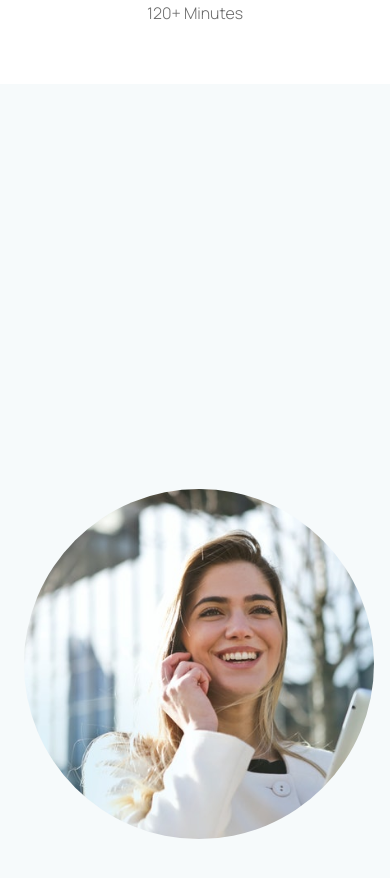
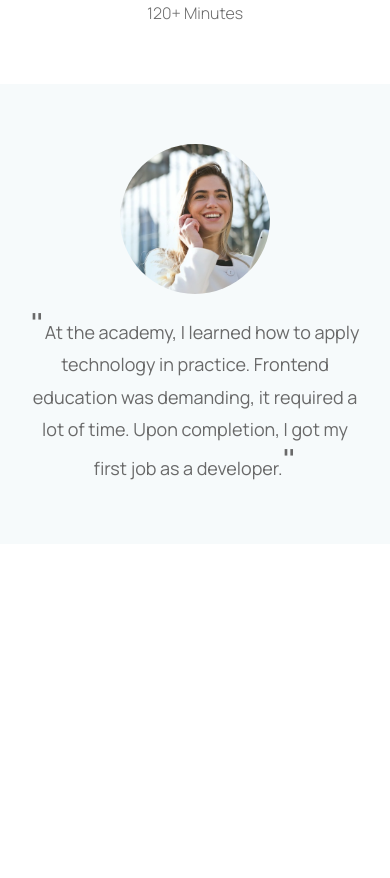
Before and after one commit to adurcevic/Speck-project, a React (Create React App) app: page / in a window 390 px wide. Shown: the part 2640-3518 px from the top of the page. After the commit the page ends 3184 px from the top, so only its background shows below. Built offline with nearby package versions, Linux system fonts and the light colour scheme.

Commit message:
Added responsive design for testimonial section

```diff
--- a/src/components/Landing/LandingStyle.js
+++ b/src/components/Landing/LandingStyle.js
@@ -31,6 +31,7 @@ export const OverlayPrimary = styled.div`
   width: 27%;
   height: 100%;
   background-color: #bf3939ef;
+  /* width: 27%; */
 `;
 
 export const OverlaySecondary = styled.div`
@@ -39,17 +40,20 @@ export const OverlaySecondary = styled.div`
   width: 73%;
   height: 100%;
   background-color: #000000ad;
+  /* width: 73%; */
 `;
 
 export const Content = styled.div`
   position: absolute;
   top: 0;
+  z-index: 1;
   left: calc((100% - 1260px) / 2);
   width: 1260px;
   height: 100%;
   display: flex;
   align-items: center;
-  z-index: 1;
+  left: calc((100% - 1260px) / 2);
+  width: 1260px;
 `;
 
 export const ContentInner = styled.div``;
--- a/src/components/Testimonial/TestimonialStyle.js
+++ b/src/components/Testimonial/TestimonialStyle.js
@@ -1,18 +1,45 @@
 import styled from "styled-components";
-import { colors } from "../../lib/style/theme";
+import { colors, breakpoints } from "../../lib/style/theme";
 
 export const Testimonial = styled.div`
   display: flex;
-  justify-content: space-between;
+  flex-direction: column;
   align-items: center;
+
+  @media (${breakpoints.tabletMedium}) {
+    flex-direction: row;
+    justify-content: space-between;
+  }
 `;
 
 export const Figure = styled.figure`
-  width: 350px;
-  height: 350px;
+  margin-bottom: 16px;
+  width: 150px;
+  height: 150px;
   border-radius: 50%;
   overflow: hidden;
   flex-shrink: 0;
+
+  @media (${breakpoints.tabletMedium}) {
+    margin-bottom: 0;
+    width: 180px;
+    height: 180px;
+  }
+
+  @media (${breakpoints.tablet}) {
+    width: 230px;
+    height: 230px;
+  }
+
+  @media (${breakpoints.destkop}) {
+    width: 300px;
+    height: 300px;
+  }
+
+  @media (${breakpoints.destkopLarge}) {
+    width: 350px;
+    height: 350px;
+  }
 `;
 
 export const Image = styled.img`
@@ -22,15 +49,48 @@ export const Image = styled.img`
 `;
 
 export const Content = styled.div`
-  padding-left: 120px;
+  @media (${breakpoints.tabletMedium}) {
+    padding-left: 60px;
+  }
+
+  @media (${breakpoints.destkop}) {
+    padding-left: 100px;
+  }
+
+  @media (${breakpoints.destkopLarge}) {
+    padding-left: 120px;
+  }
 `;
 
 export const Text = styled.p`
-  font-size: 30px;
+  text-align: center;
+  font-size: 18px;
+  /* font-size: 30px; */
   line-height: 180%;
   color: ${colors.textSecondary};
+
+  @media (${breakpoints.tabletMedium}) {
+    text-align: left;
+    font-size: 18px;
+  }
+
+  @media (${breakpoints.tablet}) {
+    font-size: 24px;
+  }
+
+  @media (${breakpoints.destkop}) {
+    font-size: 30px;
+  }
 `;
 
 export const Quotation = styled.span`
-  font-size: 48px;
+  font-size: 36px;
+
+  @media (${breakpoints.tablet}) {
+    font-size: 42px;
+  }
+
+  @media (${breakpoints.destkop}) {
+    font-size: 48px;
+  }
 `;
```
